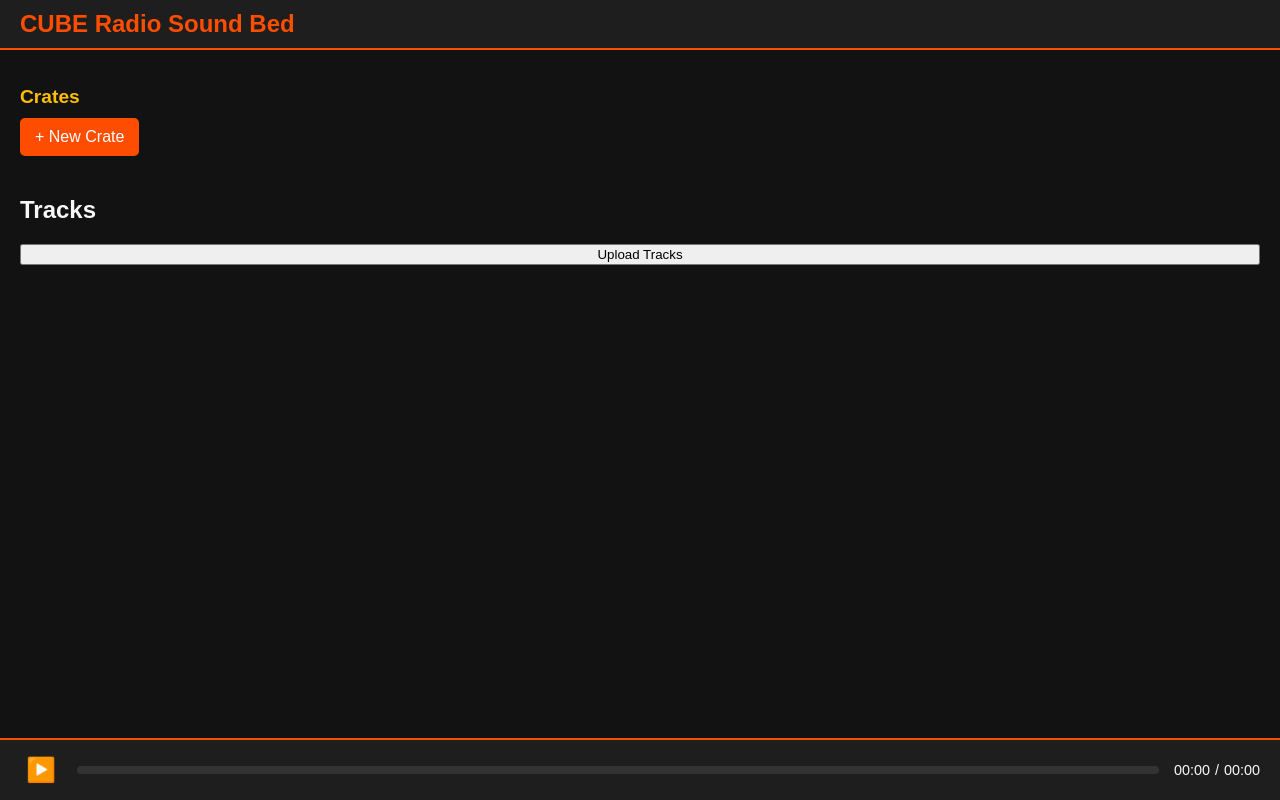
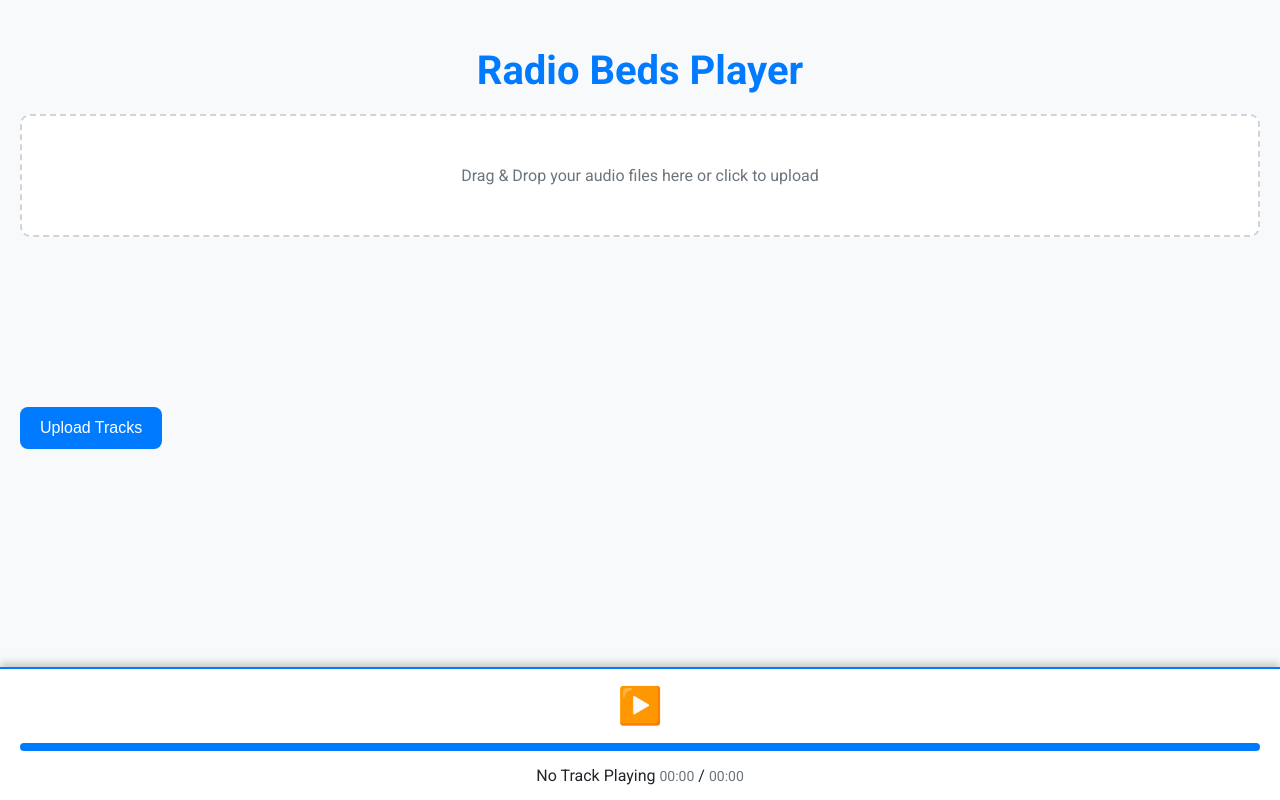
Before and after one commit to Gobblerian/radio-bed, a plain HTML site: page index.html in a window 1280 px wide. Drawn offline with Linux system fonts and the light colour scheme.

Commit message:
Update index.html

```diff
--- a/index.html
+++ b/index.html
@@ -3,218 +3,200 @@
 <head>
     <meta charset="UTF-8">
     <meta name="viewport" content="width=device-width, initial-scale=1.0">
-    <title>CUBE Radio Sound Bed</title>
+    <title>Cube Media Player - Light Theme</title>
+    <link rel="stylesheet" href="https://fonts.googleapis.com/css2?family=Roboto:wght@400;700&display=swap">
     <style>
-        /* General Light Mode Styles */
         body {
-            font-family: 'Arial', sans-serif;
+            font-family: 'Roboto', sans-serif;
+            background-color: #f8f9fa; /* Light background */
+            color: #212529; /* Dark text for better contrast */
             margin: 0;
             padding: 0;
-            background-color: #121212; /* Dark background for contrast */
-            color: #f7f7f7;
+            height: 100vh;
+            display: flex;
+            flex-direction: column;
+            justify-content: space-between;
         }
 
         .container {
+            padding: 20px;
+        }
+
+        h1 {
+            font-size: 2.5rem;
+            color: #007bff; /* Blue accent color */
+            text-align: center;
+            margin-bottom: 10px;
+        }
+
+        .clock {
+            font-size: 1.5rem;
+            text-align: center;
+            color: #495057;
+            margin-bottom: 20px;
+        }
+
+        .track-list {
             display: flex;
             flex-direction: column;
-            height: 100vh;
+            gap: 15px;
+            margin-bottom: 150px;
         }
 
-        /* Header Styles */
-        .header {
-            background-color: #1e1e1e; /* Dark gray for radio vibe */
-            padding: 10px 20px;
+        .track {
+            background-color: #ffffff; /* White track cards */
+            padding: 15px;
+            border: 1px solid #dee2e6;
+            border-radius: 10px;
+            box-shadow: 0 2px 4px rgba(0, 0, 0, 0.1);
             display: flex;
             justify-content: space-between;
             align-items: center;
-            border-bottom: 2px solid #ff4d00; /* Bright orange for energy */
-        }
-
-        .header h1 {
-            margin: 0;
-            font-size: 1.5rem;
-            color: #ff4d00; /* Matches border color */
-        }
-
-        .header .clock {
-            font-size: 1rem;
-            color: #f7f7f7;
-        }
-
-        /* Content Styles */
-        .content {
-            flex: 1;
-            display: flex;
-            flex-direction: column;
-            padding: 20px;
-            overflow-y: auto;
-        }
-
-        .crates-section {
-            margin-bottom: 20px;
-        }
-
-        .crates-section h2 {
-            font-size: 1.2rem;
-            margin-bottom: 10px;
-            color: #ffbf00; /* Golden yellow for highlights */
-        }
-
-        .crate button {
-            background-color: #ff4d00; /* Bright orange */
-            border: none;
-            padding: 10px 15px;
-            cursor: pointer;
-            font-size: 1rem;
-            border-radius: 5px;
-            margin-right: 10px;
-            color: #fff;
-            transition: background-color 0.3s;
-        }
-
-        .crate button:hover {
-            background-color: #ff6a33; /* Slightly lighter orange */
-        }
-
-        .track-list {
-            list-style-type: none;
-            padding: 0;
-            margin: 0;
-        }
-
-        .track {
-            display: flex;
-            justify-content: space-between;
-            align-items: center;
-            padding: 10px 15px;
-            border-bottom: 1px solid #333;
-            background-color: #1e1e1e;
-            border-radius: 5px;
-            margin-bottom: 5px;
-        }
-
-        .track:hover {
-            background-color: #292929;
         }
 
         .track h4 {
             margin: 0;
-            font-size: 1rem;
-            overflow: hidden;
-            text-overflow: ellipsis;
-            white-space: nowrap;
-            color: #ffbf00; /* Highlighting track name */
-        }
-
-        .track-buttons {
-            display: flex;
-            gap: 10px;
+            font-size: 16px;
+            color: #343a40;
         }
 
         .track button {
-            background-color: #333;
+            background-color: #007bff; /* Blue buttons */
             border: none;
-            padding: 5px 10px;
+            padding: 10px;
             cursor: pointer;
-            font-size: 0.9rem;
             border-radius: 5px;
-            transition: background-color 0.3s;
-            color: #f7f7f7;
+            color: #ffffff;
+            font-size: 12px;
+            transition: background-color 0.3s ease;
         }
 
         .track button:hover {
-            background-color: #444;
+            background-color: #0056b3; /* Darker blue hover */
         }
 
-        /* Player Styles */
         .player {
-            background-color: #1e1e1e;
+            position: fixed;
+            bottom: 0;
+            left: 0;
+            right: 0;
+            background: #ffffff;
+            border-top: 2px solid #007bff;
             padding: 15px 20px;
-            border-top: 2px solid #ff4d00;
             display: flex;
+            flex-direction: column;
             align-items: center;
-            justify-content: space-between;
+            color: #212529;
+            box-shadow: 0 -4px 8px rgba(0, 0, 0, 0.2);
         }
 
-        .player .controls {
+        .controls {
             display: flex;
+            justify-content: center;
+            gap: 20px;
             align-items: center;
-            gap: 15px;
         }
 
-        .player button {
+        .controls button {
+            font-size: 36px;
             background: none;
             border: none;
-            font-size: 1.5rem;
-            color: #ff4d00;
+            color: #007bff;
             cursor: pointer;
-            transition: color 0.3s;
+            transition: color 0.3s ease;
         }
 
-        .player button:hover {
-            color: #ff6a33;
+        .controls button:hover {
+            color: #0056b3;
         }
 
         .progress-bar {
-            flex-grow: 1;
+            width: 100%;
             height: 8px;
-            background-color: #333;
-            margin: 0 15px;
+            background-color: #e9ecef;
+            margin: 15px 0;
             position: relative;
+            cursor: pointer;
             border-radius: 5px;
-            overflow: hidden;
-            cursor: pointer;
         }
 
         .progress {
             height: 100%;
-            background-color: #ff4d00;
-            width: 0;
+            background-color: #007bff;
+            border-radius: 5px;
         }
 
-        .timestamps {
-            font-size: 0.9rem;
-            color: #f7f7f7;
-            display: flex;
-            gap: 5px;
+        .timestamp {
+            font-size: 14px;
+            color: #6c757d;
+        }
+
+        button.upload {
+            background-color: #007bff;
+            color: white;
+            border: none;
+            padding: 12px 20px;
+            border-radius: 8px;
+            cursor: pointer;
+            font-size: 16px;
+            transition: background-color 0.3s ease;
+        }
+
+        button.upload:hover {
+            background-color: #0056b3;
+        }
+
+        .drop-zone {
+            border: 2px dashed #ced4da;
+            border-radius: 10px;
+            padding: 50px;
+            text-align: center;
+            font-size: 16px;
+            color: #6c757d;
+            background-color: #ffffff;
+            margin-bottom: 20px;
+            transition: border-color 0.3s ease;
+        }
+
+        .drop-zone.dragging {
+            border-color: #007bff;
         }
     </style>
 </head>
 <body>
+
 <div class="container">
-        <!-- Header -->
-        <header class="header">
-            <h1>CUBE Radio Sound Bed</h1>
-            <div class="clock" id="londonClock"></div>
-        </header>
+    <h1>Radio Beds Player</h1>
+    <div class="clock" id="londonClock"></div> <!-- Clock -->
 
-        <!-- Content -->
-        <div class="content">
-            <div class="crates-section">
-                <h2>Crates</h2>
-                <div class="crate">
-                    <button onclick="createCrate()">+ New Crate</button>
-                </div>
-                <ul class="track-list" id="crateList"></ul>
-            </div>
-            <h2>Tracks</h2>
-            <button class="upload" onclick="document.getElementById('fileInput').click()">Upload Tracks</button>
-            <input type="file" id="fileInput" multiple accept="audio/*" style="display: none;">
-            <ul class="track-list" id="trackList"></ul>
+    <div id="dropZone" class="drop-zone">
+        Drag & Drop your audio files here or click to upload
     </div>
 
-        <!-- Player -->
+    <div class="track-list" id="trackList">
+        <!-- Tracks will load here -->
+    </div>
+
+    <input type="file" id="fileInput" multiple accept="audio/*" style="display:none;">
+    <button class="upload" onclick="document.getElementById('fileInput').click()">Upload Tracks</button>
+</div>
+
 <div class="player">
+    <div class="controls">
         <button id="playPauseBtn" title="Play/Pause">▶️</button>
+    </div>
     <div class="progress-bar" id="progressBar">
         <div class="progress" id="progress"></div>
     </div>
-            <div class="timestamps">
-                <span id="currentTime">00:00</span>
-                <span>/</span>
-                <span id="duration">00:00</span>
+    <div>
+        <span id="currentTrack">No Track Playing</span>
+        <span class="timestamp" id="currentTime">00:00</span> /
+        <span class="timestamp" id="duration">00:00</span>
     </div>
 </div>
-    </div>
+
+<audio id="whooshEffect" src="TransitionEffect.wav"></audio>
+
+<script src="radio-player.js"></script> <!-- Separate JavaScript file -->
 </body>
 </html>
```
Lines whose indentation alone changed are shown as unchanged.
